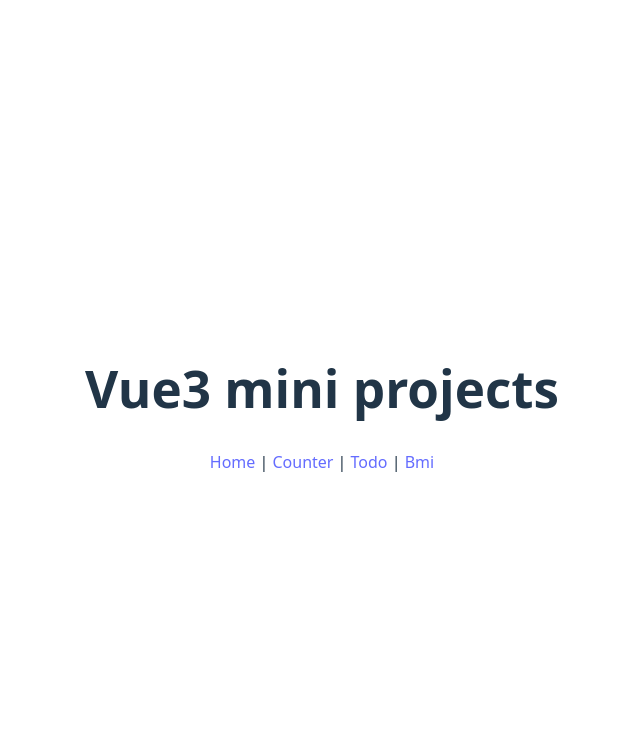
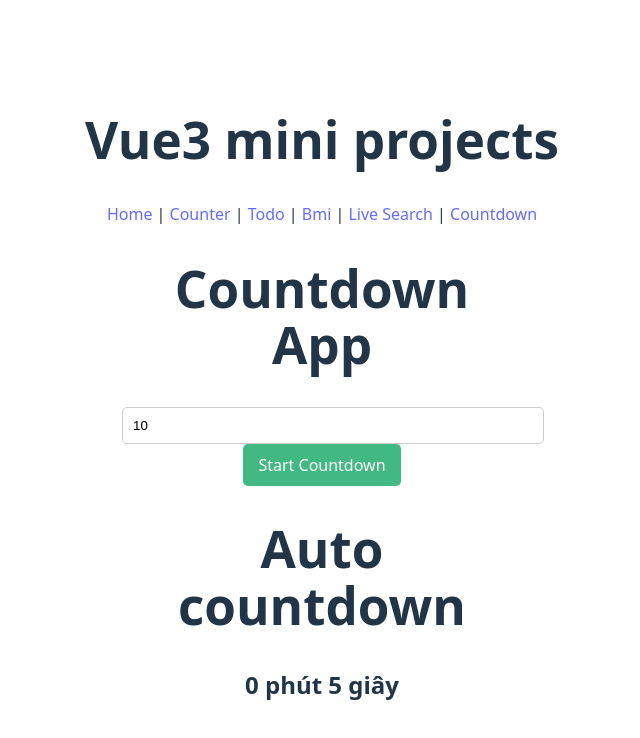
Before and after one commit to t2adung/vue-mini-projects, a Vue app: page /countdown in a window 1280 px wide. Shown: the top 738 px of the page, without its empty margins (318-958 px from the left). Built offline with nearby package versions, Linux system fonts and the light colour scheme.

Commit message:
project 5

```diff
--- a/src/App.vue
+++ b/src/App.vue
@@ -9,7 +9,9 @@
       <RouterLink to="/">Home</RouterLink> |
       <RouterLink to="/counter">Counter</RouterLink> |
       <RouterLink to="/todo">Todo</RouterLink> |
-      <RouterLink to="/bmi">Bmi</RouterLink>
+      <RouterLink to="/bmi">Bmi</RouterLink> |
+      <RouterLink to="/livesearch">Live Search</RouterLink> |
+      <RouterLink to="/countdown">Countdown</RouterLink>
     </nav>
     <RouterView></RouterView>
   </div>
--- /dev/null
+++ b/src/projects/CountdownApp.vue
@@ -0,0 +1,87 @@
+<template>
+    <div class="countdown-app">
+        <h1>Countdown App</h1>
+        <div class="input-section">
+            <input v-model="countdownValue" type="number" placeholder="Enter countdown time in seconds" />
+            <button @click="startCountdown">Start Countdown</button>
+        </div>
+        <p v-if="message">{{ message }}</p>
+
+        <h1>Auto countdown</h1>
+        <h2 v-if="timeLeft > 0">{{ minutes }} phút {{ seconds }} giây</h2>
+        <h2 v-else>Het gio</h2>
+    </div>
+</template>
+
+<script setup>
+import { ref, onMounted, onUnmounted, computed } from 'vue';
+const countdownValue = ref(0);
+const message = ref('');
+
+const startCountdown = () => {
+    if (countdownValue.value <= 0) {
+        message.value = 'Please enter a valid countdown time.';
+        return;
+    }
+    message.value = '';
+    let interval = setInterval(() => {
+        if (countdownValue.value > 0) {
+            countdownValue.value--;
+        } else {
+            clearInterval(interval);
+            message.value = 'Countdown finished!';
+        }
+    }, 1000);
+};
+
+const totalTime = 10; // 10 minutes in seconds
+const timeLeft = ref(totalTime);
+const timer = null
+
+const minutes = computed(() => {
+    return Math.floor(timeLeft.value / 60);
+});
+const seconds = computed(() => {
+    return timeLeft.value % 60;
+});
+
+onMounted(() => {
+    countdownValue.value = 10; // Default countdown value
+    const interval = setInterval(() => {
+        if (timeLeft.value > 0) {
+            timeLeft.value--;
+        } else {
+            clearInterval(interval);
+        }
+    }, 1000);
+});
+
+onUnmounted(() => {
+    clearInterval(timer)
+});
+
+</script>
+
+<style scoped>
+.countdown-app {
+    max-width: 400px;
+    margin: auto;
+    text-align: center;
+}
+.input-section {
+    margin-bottom: 20px;
+}
+input {
+    padding: 10px;
+    width: 100%;
+    border: 1px solid #ccc;
+    border-radius: 5px;
+}
+button {
+    padding: 10px 15px;
+    background-color: #42b883;
+    color: white;
+    border: none;
+    border-radius: 5px;
+}
+</style>
--- /dev/null
+++ b/src/projects/LiveSearchApp.vue
@@ -0,0 +1,65 @@
+<template>
+    <div class="search-app">
+        <h1>Live Search App</h1>
+        <div class="input-section">
+            <input v-model="query" placeholder="Search..." @input="performSearch" />
+        </div>
+        <ul>
+            <li v-for="item in filteredItems" :key="item.id">{{ item.name }}</li>
+        </ul>
+        <p v-if="filteredItems.length === 0">No results found!</p>
+
+    </div>
+</template>
+
+<script setup>
+import { ref, computed } from 'vue';
+const query = ref('');
+const items = ref([
+    { id: 1, name: 'Apple' },
+    { id: 2, name: 'Banana' },
+    { id: 3, name: 'Cherry' },
+    { id: 4, name: 'Date' },
+]);
+
+const filteredItems = computed(() => {
+    return items.value.filter(item => item.name.toLowerCase().includes(query.value.toLowerCase()));
+});
+const performSearch = () => {
+    // This function can be used to perform additional actions on search input
+    console.log(`Searching for: ${query.value}`);
+};
+</script>
+
+<style scoped>
+.search-app {
+    max-width: 600px;
+    margin: 0 auto;
+    text-align: center;
+}
+
+.input-section {
+    margin-bottom: 20px;
+}
+
+input {
+    padding: 10px;
+    width: 100%;
+    border: 1px solid #ccc;
+    border-radius: 5px;
+}
+
+ul {
+    list-style-type: none;
+    padding: 0;
+}
+
+li {
+    padding: 10px;
+    border-bottom: 1px solid #eee;
+}
+
+p {
+    color: red;
+}
+</style>
--- a/src/router/index.js
+++ b/src/router/index.js
@@ -3,12 +3,17 @@ import { createRouter, createWebHistory } from 'vue-router';
 import CounterApp from '../projects/CounterApp.vue';
 import TodoApp from '../projects/TodoApp.vue';
 import BmiCaculatorApp from '../projects/BmiCaculatorApp.vue';
+import LiveSearchApp from '../projects/LiveSearchApp.vue';
+import CountdownApp from '../projects/CountdownApp.vue';
 
 const routes = [
     { path: '/', redirect: '/home' },
     { path: '/counter', component: CounterApp },
     { path: '/todo', component: TodoApp },
     { path: '/bmi', component: BmiCaculatorApp },
+    { path: '/livesearch', component: LiveSearchApp },
+    { path: '/countdown', component: CountdownApp },
+
 ];
 
 const router = createRouter({
```
